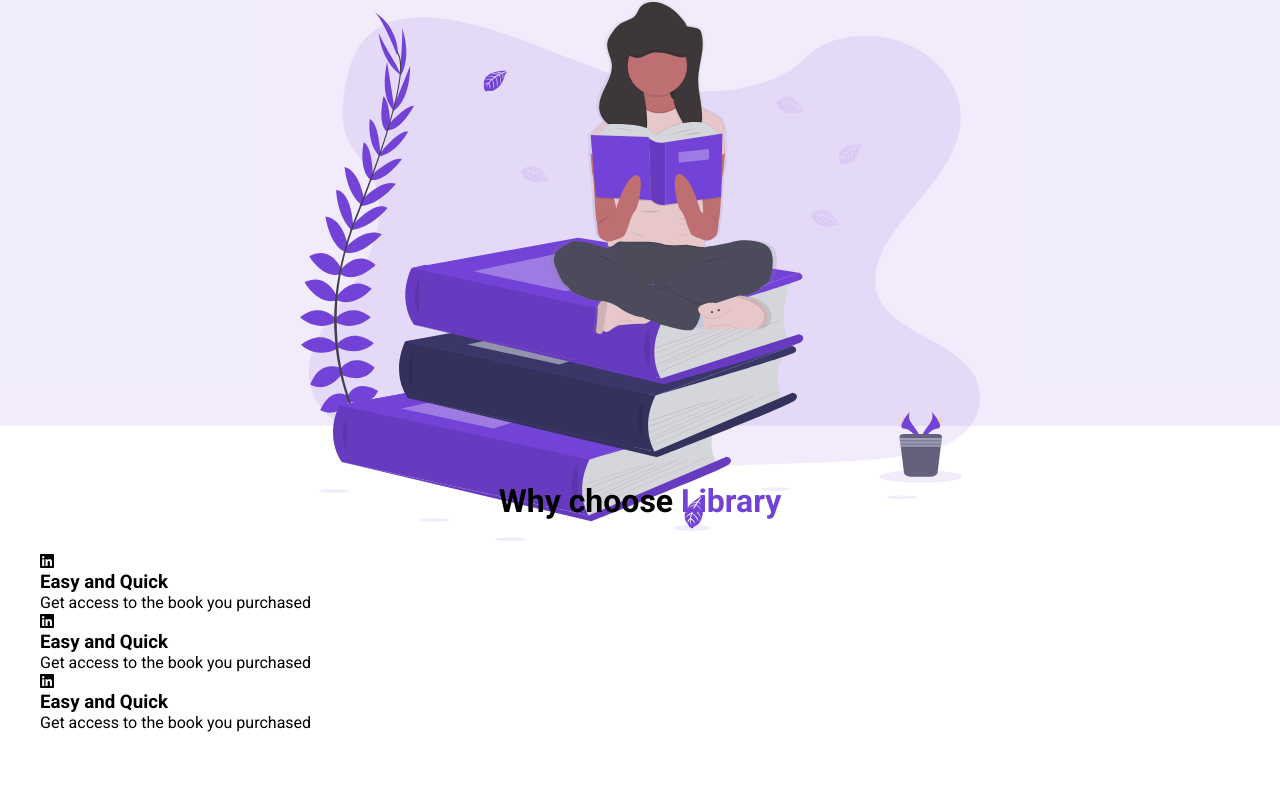
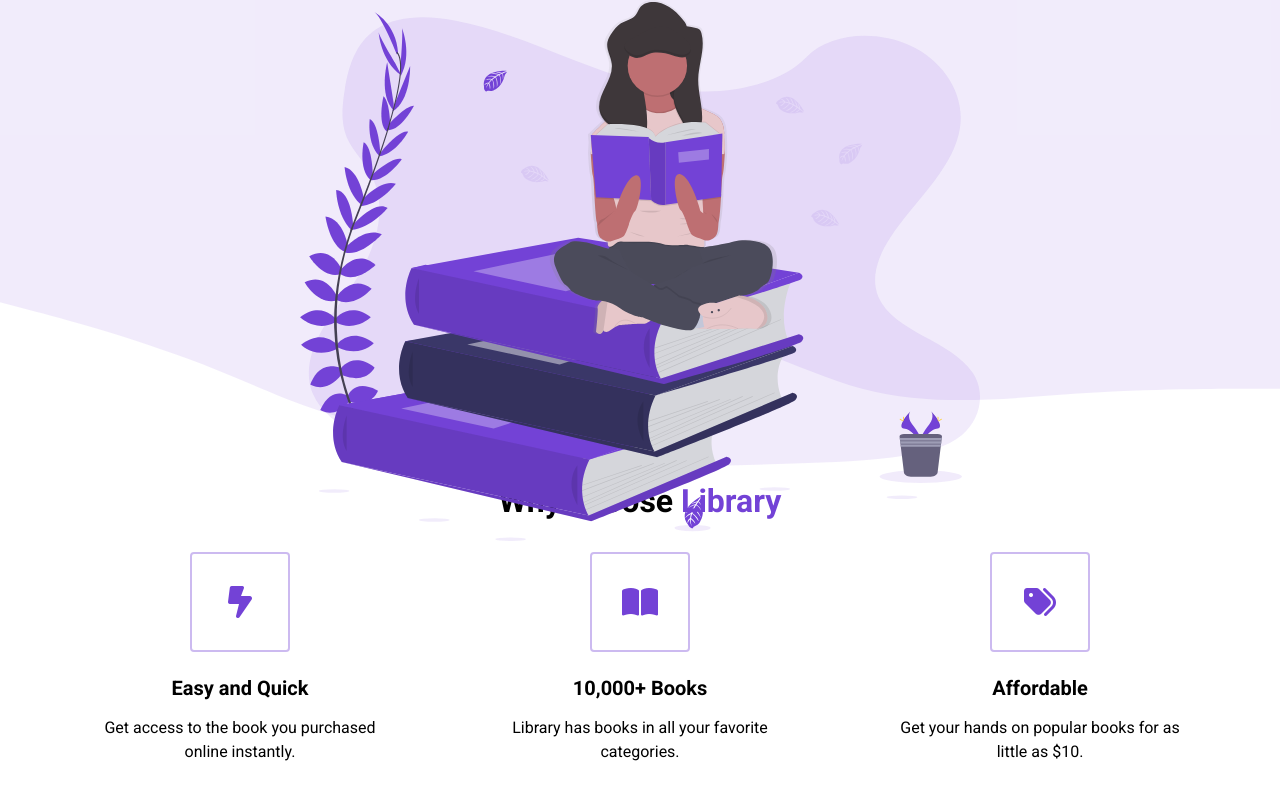
Before and after one commit to Kandy1116/FES-Library-Training, a plain HTML site: page index.html in a window 1280 px wide. Shown: the part 374-1174 px from the top of the page. Drawn offline with Linux system fonts and the light colour scheme.

Commit message:
update work

```diff
--- a/index.html
+++ b/index.html
@@ -11,7 +11,6 @@
       crossorigin="anonymous"
     ></script>
   </head>
-
   <body>
     <section id="landing">
       <nav>
@@ -50,30 +49,29 @@
             <div class="highlight__wrapper">
               <div class="highlight">
                 <div class="highlight__img">
-                  <i class="fa-brands fa-linkedin"></i>
-                  <h3 class="highlight__subtitle">Easy and Quick</h3>
-                  <p class="highlight__para">
-                    Get access to the book you purchased
-                  </p>
+                  <i class="fa-solid fa-bolt-lightning"></i>
                 </div>
+                <h3 class="highlight__subtitle">Easy and Quick</h3>
+                <p class="highlight__para">
+                  Get access to the book you purchased online instantly.
+                </p>
               </div>
               <div class="highlight">
                 <div class="highlight__img">
-                  <i class="fa-brands fa-linkedin"></i>
-                  <h3 class="highlight__subtitle">Easy and Quick</h3>
-                  <p class="highlight__para">
-                    Get access to the book you purchased
-                  </p>
+                  <i class="fa-solid fa-book-open"></i>
                 </div>
-              </div>
-              <div class="highlight">
+                <h3 class="highlight__subtitle">10,000+ Books</h3>
+                <p class="highlight__para">
+                  Library has books in all your favorite categories.
+                </p>
+              </div><div class="highlight">
                 <div class="highlight__img">
-                  <i class="fa-brands fa-linkedin"></i>
-                  <h3 class="highlight__subtitle">Easy and Quick</h3>
-                  <p class="highlight__para">
-                    Get access to the book you purchased
-                  </p>
+                  <i class="fa-solid fa-tags"></i>
                 </div>
+                <h3 class="highlight__subtitle">Affordable</h3>
+                <p class="highlight__para">
+                  Get your hands on popular books for as little as $10.
+                </p>
               </div>
             </div>
           </div>
--- a/styles.css
+++ b/styles.css
@@ -13,6 +13,10 @@ nav {
 
 img {
     width: 100%;
+}
+
+p {
+    line-height: 1.5;
 }
 
 .nav__container {
@@ -119,6 +123,7 @@ button:active {
 
 .header__img--wrapper {
     padding: 20px;
+    z-index: 2;
 }
 
 .container {
@@ -136,3 +141,62 @@ button:active {
 HIGHLIGHTS
 
 */
+
+#highlights {
+    position: relative;
+}
+
+#highlights:before {
+    background: url('assets/wave.svg');
+    content: "";
+    position: absolute;
+    width: 101vw;
+    height: 12vw;
+    top: 1px;
+    left: 0;
+    z-index: 1;
+    background-size: cover;
+    background-repeat: no-repeat;
+    transform: translateY(-100%);
+
+}#highlights:after {
+
+}
+
+
+
+.highlight__wrapper {
+    display: flex;
+}
+
+.highlight {
+    padding: 0 24px;
+    width: calc(100% / 3);
+    display: flex;
+    align-items: center;
+    justify-content: center;
+    flex-direction: column;
+}
+
+.highlight__para {
+    text-align: center;
+    max-width: 280px;
+}
+
+.highlight__img {
+    border: 2px solid #7342d65d;
+    color: #7342d6;
+    width: 100px;
+    height: 100px;
+    display: flex;
+    align-items: center;
+    justify-content: center;
+    border-radius: 4px;
+    font-size: 32px;
+    margin-bottom: 24px;
+}
+
+.highlight__subtitle {
+    font-size: 20px;
+    margin-bottom: 16px;
+}
```
